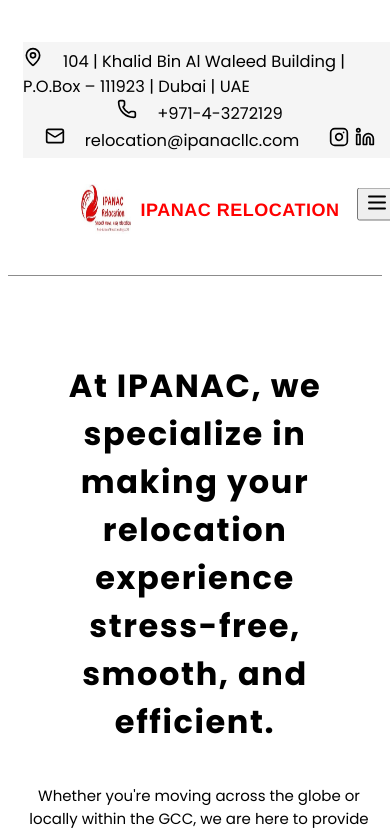
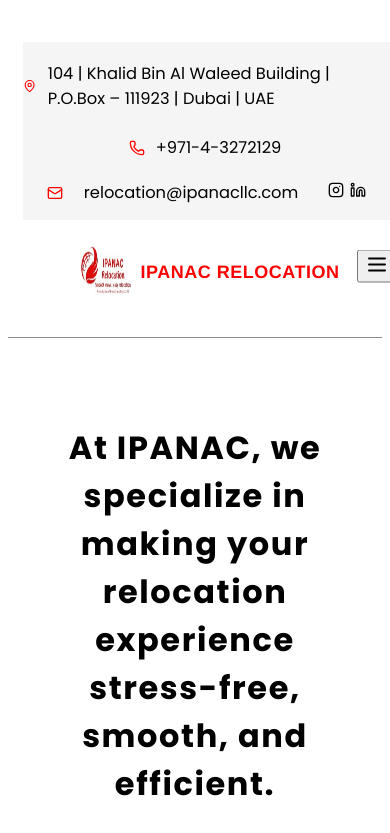
Before and after one commit to Mir-pes/ipanac-1, a React (Vite) app: page / in a window 390 px wide. Shown: the top 833 px of the page. Built offline with nearby package versions, Linux system fonts and the light colour scheme.

Commit message:
Update Navbar.css

```diff
--- a/src/Navbar.css
+++ b/src/Navbar.css
@@ -10,21 +10,65 @@
     transition: color 0.6s ease;
 }
 
-.address, .phone{
+/* Contact Item (Icon + Text) */
+.contact-item {
+    display: flex;
+    align-items: center;
+    gap: 1px; /* Space between icon and text */
+}
+
+/* Contact Icons (MapPin, Phone, Mail) */
+.contact-icon {
+    color: red;
+    transition: color 0.3s ease;
+
+
+}
+
+.contact-icon:hover {
+    color: black; /* Match the hover color with other elements */
+    cursor: pointer;
+}
+
+.contact-icon-address {
+    color: red;
+    transition: color 0.3s ease;
+    margin-left: 0.48px;
+
+}
+
+.contact-icon-address:hover{
+    color: black; /* Match the hover color with other elements */
+    cursor: pointer;
+}
+
+.address {
+    padding: 9px 10px;
+    color: black;
+    font-size: 16.3px;
+    font-weight: 400;
+    transition: color 0.3s ease;
+    margin-right: 38px;
+}
+
+
+.phone{
+padding: 5px 10px;
+color: black;
+font-size: 16.3px;
+font-weight: 400;
+transition: color 0.3s ease;
+margin-right: 56px;
+
+}
+
+.emailid {
     padding: 5px 20px;
     color: black;
     font-size: 16.3px;
     font-weight: 400;
     transition: color 0.3s ease;
-}
-
-.emailid{
-    padding: 5px 20px;
-    color: black;
-    font-size: 16.3px;
-    font-weight: 400;
-    transition: color 0.3s ease;
-    margin-right:160px ;
+    margin-right: 43px; /* Reduced from 60px to fit the layout better */
 }
 
 /* Email and Social Container */
@@ -39,6 +83,7 @@
     display: flex;
     align-items: center;
     gap: 8px; /* Space between Instagram and LinkedIn icons */
+    margin-right: 7px;
 }
 
 /* Social Icons */
@@ -200,6 +245,10 @@
         margin: 5px 0;
     }
 
+    .contact-item {
+        justify-content: center;
+    }
+
     .email-and-social {
         flex-direction: row; /* Keep email and social icons in a row */
         align-items: center;
@@ -209,8 +258,9 @@
         gap: 6px; /* Slightly reduce gap on smaller screens */
     }
 
-    .social-icon {
-        size: 18px; /* Slightly smaller icons on mobile */
+    .contact-icon, .social-icon {
+        width: 18px; /* Slightly smaller icons on mobile */
+        height: 18px;
     }
 
     .navbar-content {
@@ -302,7 +352,8 @@
         width: 50px;
     }
 
-    .social-icon {
-        size: 16px; /* Even smaller icons on very small screens */
+    .contact-icon, .social-icon {
+        width: 16px; /* Even smaller icons on very small screens */
+        height: 16px;
     }
 }
```
